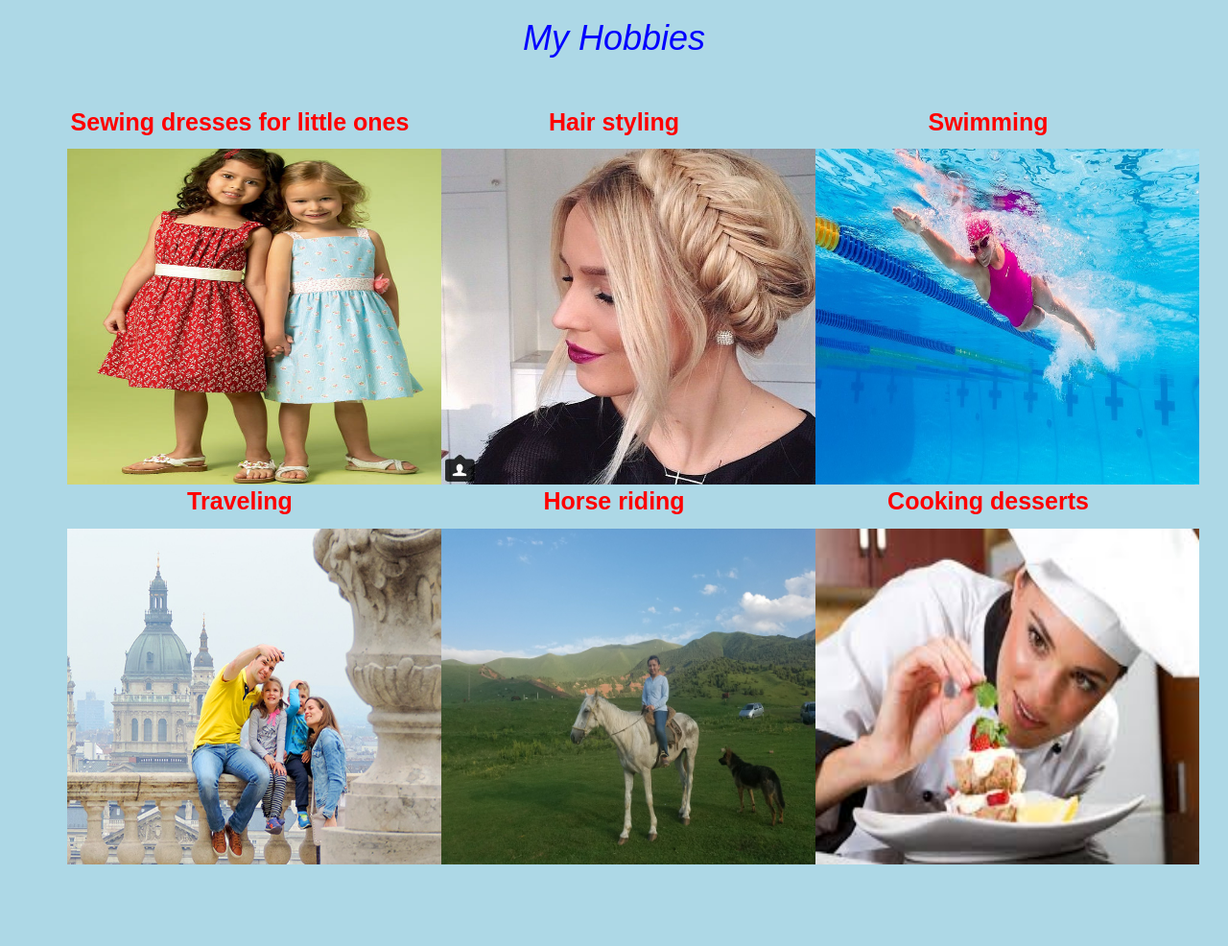
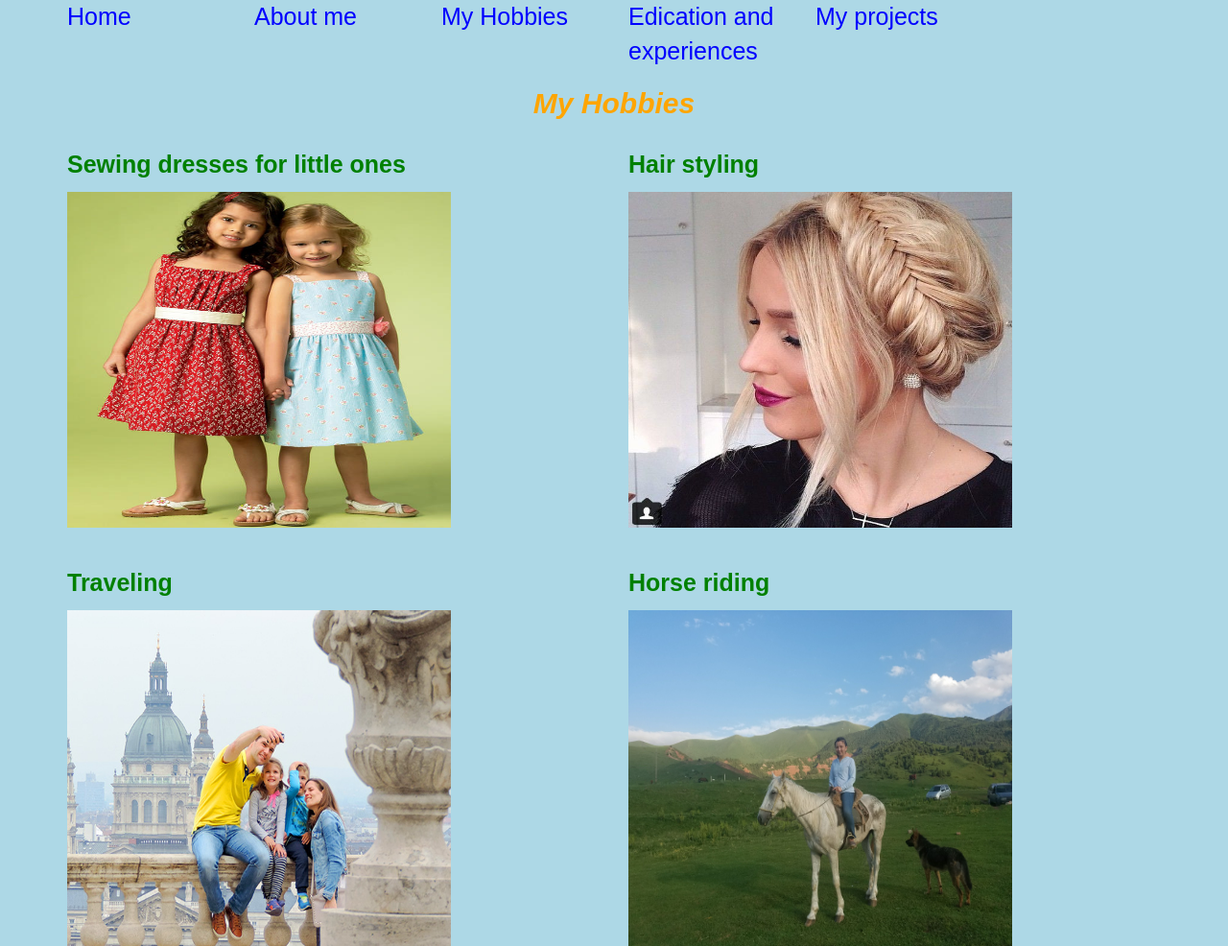
Before and after one commit to gulzatk/portfolio, a plain HTML site: page hobbies.html in a window 1280 px wide. Shown: the whole page at 96% size. Before the commit the page ends 901 px from the top, so only its background shows below. Drawn offline with Linux system fonts and the light colour scheme.

Commit message:
Updated all pages to look better.

```diff
--- a/css/styles.css
+++ b/css/styles.css
@@ -4,29 +4,30 @@ p {
   font-style: normal;
   font-weight: bolder;
   font-size: 25px;
-  text-align: center;
-  color: red;
-}
-.jumbotron {
-  background-image: url('../img/img.jpg');
-  background-attachment: local;
-  background-size: contain;
+  text-align: left;
+  color: green;
 }
 
-
-body{
+body {
   background-color: lightblue;
 }
-h1 {
-  font-family: sans-serif;
-  font-style: italic;
-  text-align: center;
-  color: blue;
 
-}
-a {
+.headerlinks {
   color: blue;
   font-family: sans-serif;
   text-align: center;
   font-size: 25px
 }
+
+.circleimg {
+  float: left;
+  border-radius: 50%;
+}
+
+h2 {
+  font-family: sans-serif;
+  font-style: italic;
+  text-align: center;
+  color: orange;
+  font-weight: bold;
+}
--- a/hobbies.html
+++ b/hobbies.html
@@ -7,34 +7,57 @@
 </head>
 <body>
   <div class="container">
-        <h1>My Hobbies</h1>
-        <br><br>
     <div class="row">
-          <div class="col-md-4">
+      <div class="col-md-2">
+        <a href="index.html" class="headerlinks">Home</a>
+      </div>
+      <div class="col-md-2">
+        <a href="about-me.html" class="headerlinks">About me</a>
+      </div>
+      <div class="col-md-2">
+        <a href="hobbies.html" class="headerlinks">My Hobbies</a>
+      </div>
+      <div class="col-md-2">
+        <a href="my-background.html" class="headerlinks">Edication and experiences</a>
+      </div>
+      <div class="col-md-2">
+        <a href="projects.html" class="headerlinks">My projects</a>
+      </div>
+    </div>
+    <div class="row">
+      <div class="col-md-12">
+        <h2>My Hobbies</h2>
+      </div>
+    </div>
+    <div class="row">
+      <div class="col-md-12">
+        <br/>
+      </div>
+    </div>
+    <div class="row">
+      <div class="col-md-6">
         <p>Sewing dresses for little ones</p>
         <img src="img/dress.jpg" alt="sewing" height="350" width="400">
       </div>
-          <div class="col-md-4">
+      <div class="col-md-6">
         <p>Hair styling</p>
         <img src="img/hair2.jpg" alt="Hair Style" height="350" width="400">
       </div>
-          <div class="col-md-4">
-            <p>Swimming</p>
-            <img src="img/swim.jpg" alt="Swimming" height="350" width="400">
+    </div>
+    <div class="row">
+      <div class="col-md-12">
+        <br/>
+        <br/>
       </div>
     </div>
     <div class="row">
-          <div class="col-md-4">
+      <div class="col-md-6">
         <p>Traveling</p>
         <img src="img/travel.jpg" alt="travel" height="350" width="400">
       </div>
-          <div class="col-md-4">
+      <div class="col-md-6">
         <p>Horse riding</p>
         <img src="img/horse.jpg" alt="Horse riding" height="350" width="400">
-          </div>
-          <div class="col-md-4">
-            <p>Cooking desserts</p>
-            <img src="img/cook.jpeg" alt="Cooking" height="350" width="400">
       </div>
     </div>
   </div>
```
Also changed, not shown: about-me.html (+24 -1 lines), index.html (+33 -10 lines), my-background.html (+23 -3 lines), projects.html (+30 -7 lines). Lines whose indentation alone changed are shown as unchanged.
